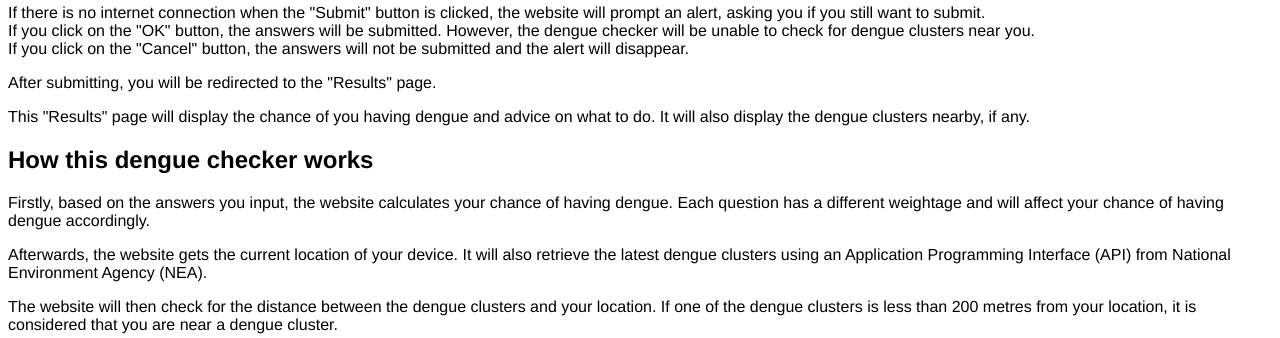
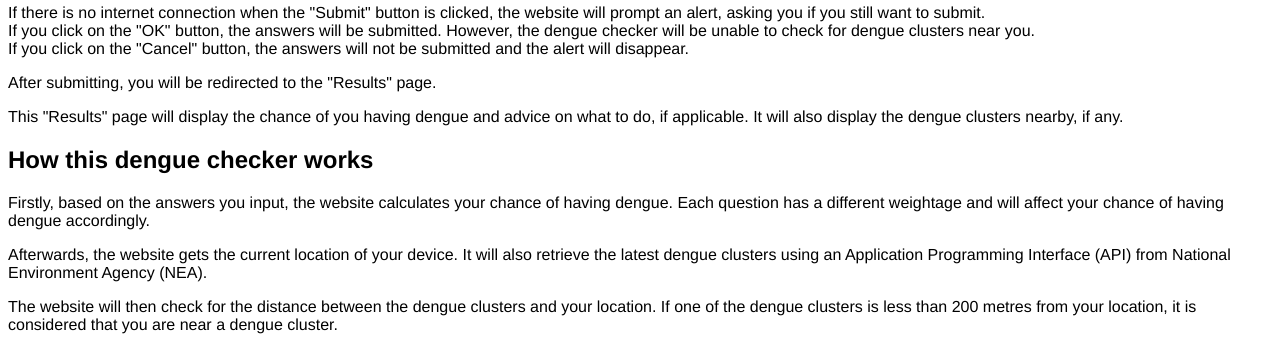
Before and after one commit to LimMengShin/dengue-checker, a Flask app: page /help in a window 1280 px wide. Shown: the part 244-582 px from the top of the page. Run offline with Flask 2, Linux system fonts and the light colour scheme.

Commit message:
Update help page

```diff
--- a/templates/help.html
+++ b/templates/help.html
@@ -18,7 +18,7 @@
     <p>If not all the questions are answered when the "Submit" button is clicked, the answers will not be submitted. Instead, the website will prompt an alert to inform you to answer all the questions. Please ensure that all the questions are answered before submitting again.</p>
     <p>If there is no internet connection when the "Submit" button is clicked, the website will prompt an alert, asking you if you still want to submit.<br>If you click on the "OK" button, the answers will be submitted. However, the dengue checker will be unable to check for dengue clusters near you.<br>If you click on the "Cancel" button, the answers will not be submitted and the alert will disappear.</p>
     <p>After submitting, you will be redirected to the "Results" page.</p>
-    <p>This "Results" page will display the chance of you having dengue and advice on what to do. It will also display the dengue clusters nearby, if any.</p>
+    <p>This "Results" page will display the chance of you having dengue and advice on what to do, if applicable. It will also display the dengue clusters nearby, if any.</p>
 
     <h2>How this dengue checker works</h2>
     <p>Firstly, based on the answers you input, the website calculates your chance of having dengue. Each question has a different weightage and will affect your chance of having dengue accordingly.</p>
```
